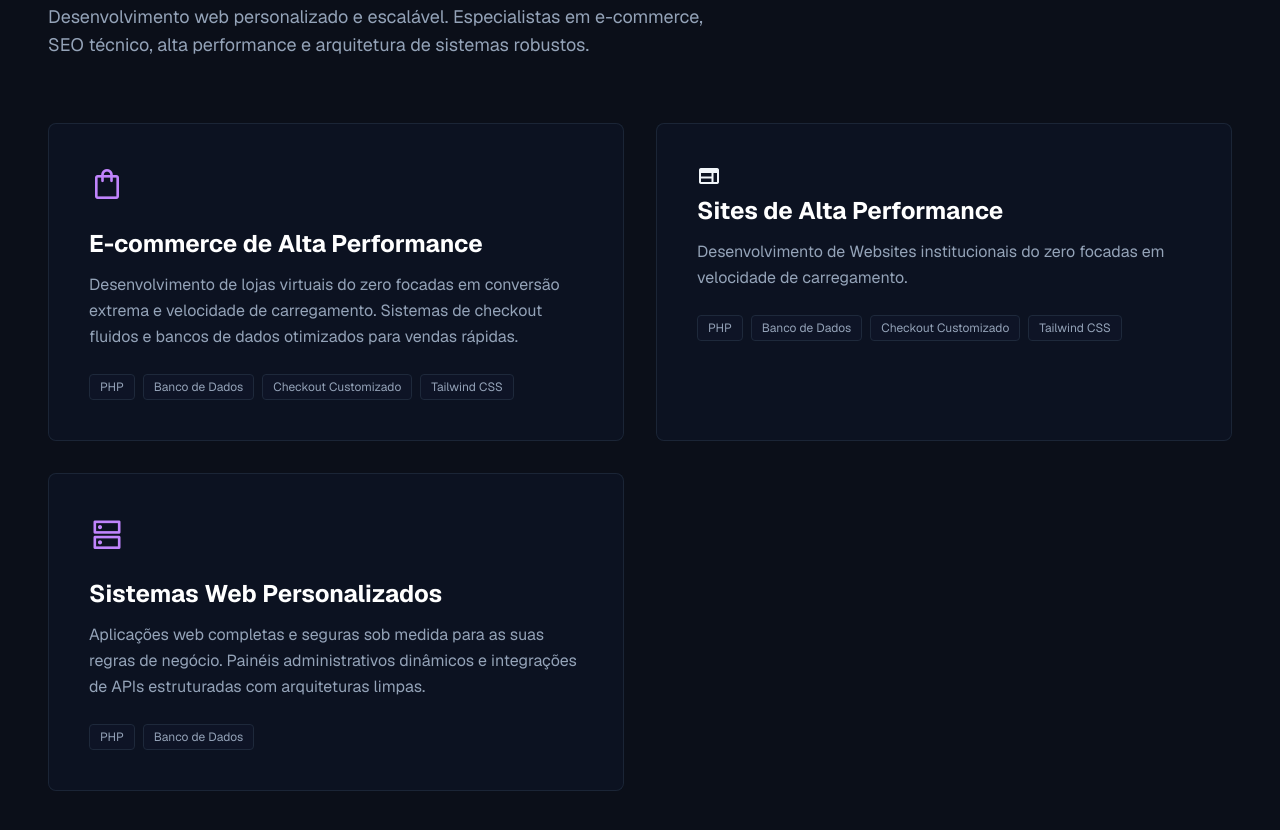
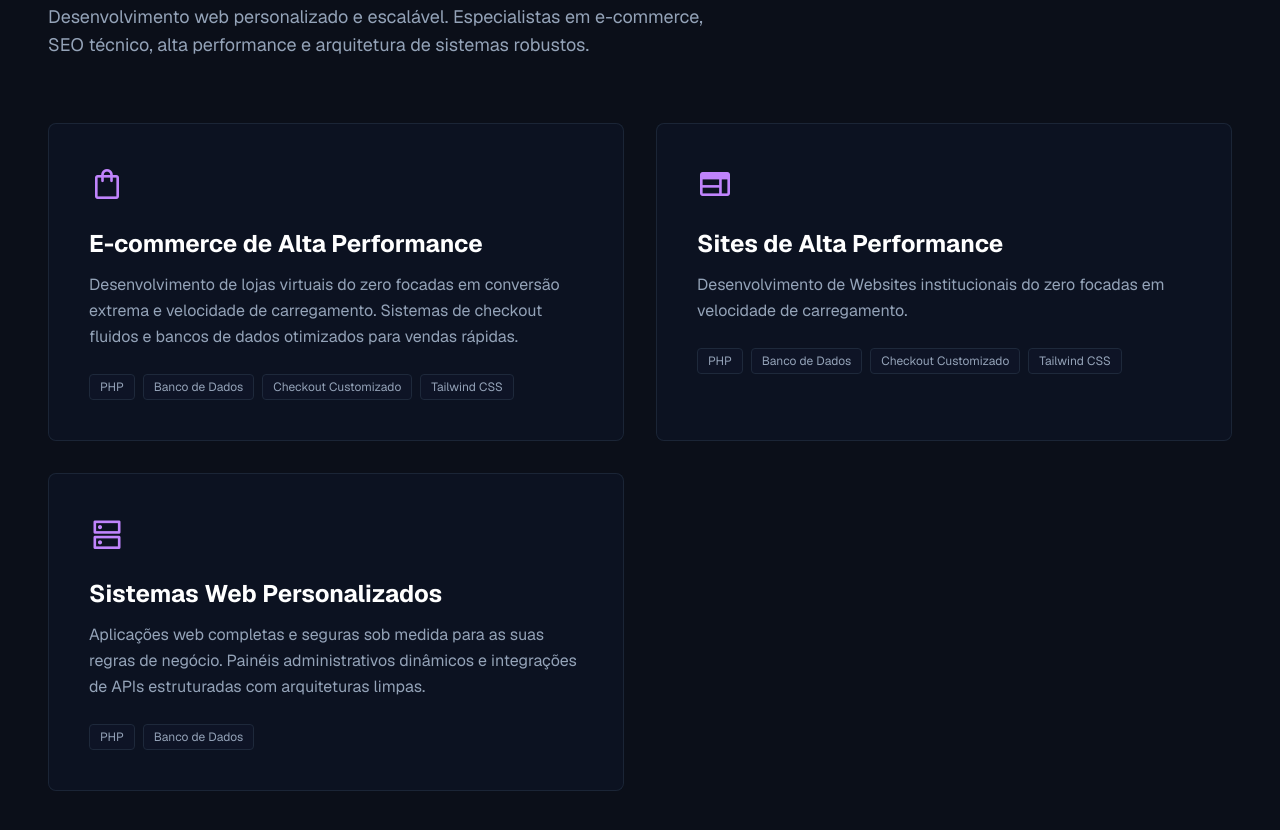
Before and after one commit to danielleao77/DLTech, a plain HTML site: page index.html in a window 1280 px wide. Shown: the part 1333-2163 px from the top of the page. Drawn offline with nearby package versions, Linux system fonts and the light colour scheme.

Commit message:
Ajustes pontuais no Span do card 2

```diff
--- a/index.html
+++ b/index.html
@@ -260,7 +260,7 @@
                     <!-- Card 2: Sites de Alta Performance -->
                     <div class="group obsidian-card rounded-lg p-8 md:p-10 reveal-on-scroll">
                         <!-- <span class="material-symbols-outlined text-4xl text-purple-400 mb-6 block">shopping_bag</span> -->
-                        <span class="material-symbols-outlined">web</span>
+                        <span class="material-symbols-outlined text-4xl text-purple-400 mb-6 block">web</span>
                         <h3 class="text-xl md:text-2xl font-bold text-white mb-3">Sites de Alta Performance</h3>
                         <p class="text-slate-400 leading-relaxed mb-6">
                             Desenvolvimento de Websites institucionais do zero focadas em velocidade de carregamento.
```
